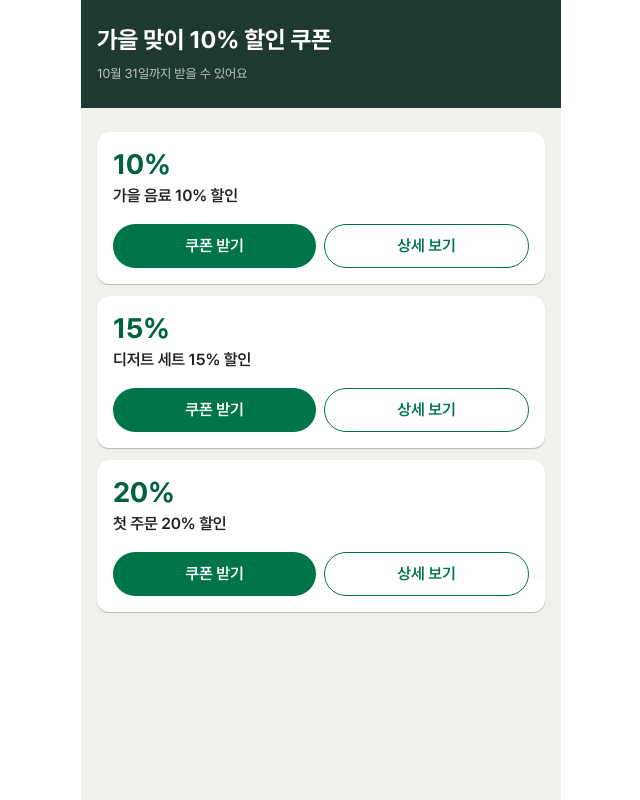
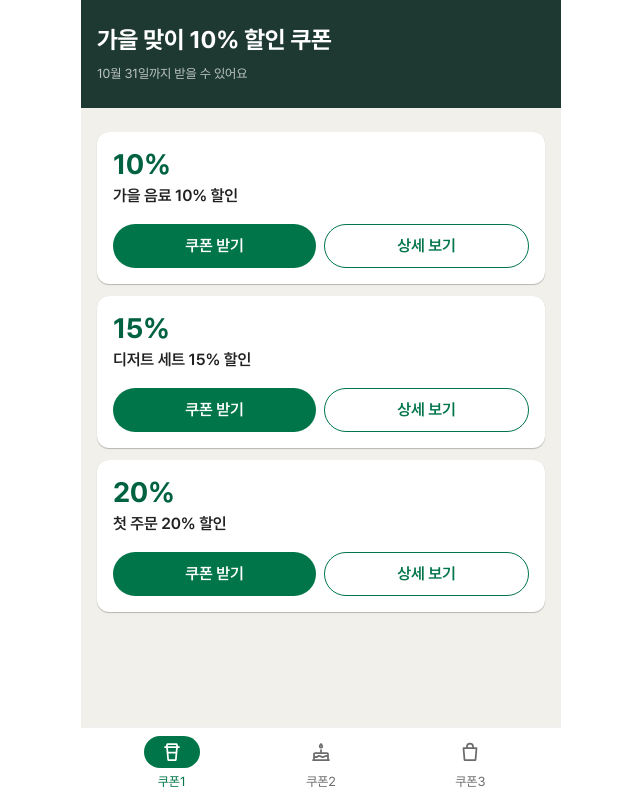
Before and after one commit to JinB7/webview-example, a Next.js app: page / in a window 1280 px wide. Shown: the whole page, without its empty margins (319-959 px from the left). Built offline with nearby package versions, Linux system fonts and the light colour scheme.

Commit message:
feat : BottomNav layout에 적용

```diff
--- a/src/app/layout.tsx
+++ b/src/app/layout.tsx
@@ -1,6 +1,6 @@
 import type { Metadata, Viewport } from "next";
 import localFont from "next/font/local";
-import { BackHandling } from "@/src/components/BackHandling";
+import { BottomNav, type BottomNavItem } from "@/src/components/BottomNav";
 import { ModalProvider } from "@/src/providers/ModalProvider";
 import "./globals.css";
 
@@ -36,17 +36,25 @@ export const viewport: Viewport = {
   colorScheme: "light",
 };
 
+// Design board "BottomNav 컴포넌트" menu: each tab jumps to a coupon card.
+const NAV_ITEMS: BottomNavItem[] = [
+  { key: "1", label: "쿠폰1", icon: "cup", href: "#coupon-1" },
+  { key: "2", label: "쿠폰2", icon: "cake", href: "#coupon-2" },
+  { key: "3", label: "쿠폰3", icon: "bag", href: "#coupon-3" },
+];
+
 export default function RootLayout({ children }: LayoutProps<"/">) {
   return (
     <html lang="ko" className={`${pretendard.variable} h-full antialiased`}>
       <body className="min-h-full flex flex-col">
-        {/* <BackHandling> */}
         <ModalProvider>
           <div className="relative mx-auto flex min-h-dvh w-full max-w-app flex-col bg-canvas">
             {children}
+            <div className="sticky bottom-0">
+              <BottomNav items={NAV_ITEMS} active="1" />
+            </div>
           </div>
         </ModalProvider>
-        {/* </BackHandling> */}
       </body>
     </html>
   );
--- a/src/components/PageLayout.tsx
+++ b/src/components/PageLayout.tsx
@@ -18,7 +18,7 @@ export function PageLayout({ title, description, children }: PageLayoutProps) {
           </p>
         )}
       </header>
-      <main className="flex flex-1 flex-col gap-3 px-gutter pt-6 pb-[calc(var(--space-24)+var(--safe-area-bottom))]">
+      <main className="flex flex-1 flex-col gap-3 px-gutter pt-6 pb-6">
         {children}
       </main>
     </div>
```
Also changed, not shown: .claude/agents/component-builder.md, .claude/agents/page-composer.md (added).
